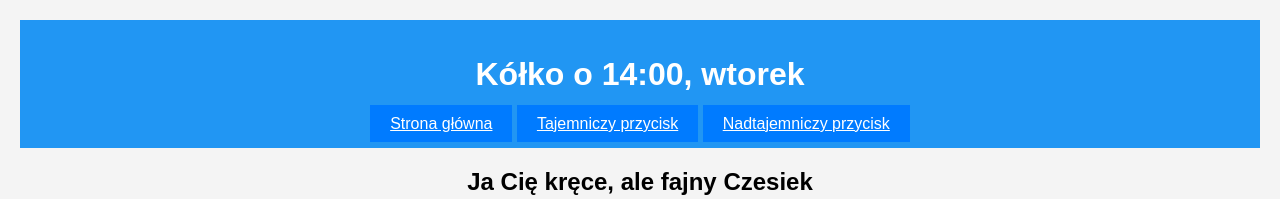
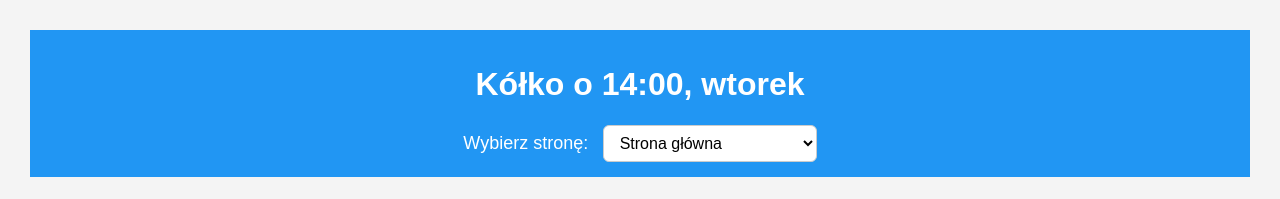
Before and after one commit to IchSpieleDieGitarre/Czesiek, a plain HTML site: page docs/index.html in a window 1280 px wide. Shown: the top 199 px of the page. Drawn offline with Linux system fonts and the light colour scheme.

Commit message:
Add files via upload

```diff
--- a/docs/index.html
+++ b/docs/index.html
@@ -54,15 +54,23 @@
       color: #777;
     }
   </style>
+  <title>Lista rozwijana</title>
+  <!-- Łączenie z plikiem CSS -->
+  <link rel="stylesheet" href="styl_lista.css">
 </head>
 <body>
 
   <header>
     <h1>Kółko o 14:00, wtorek</h1>
     <nav>
-      <a href="index.html" class="niebieski-przycisk">Strona główna</a>
-      <a href="snake.html" class="niebieski-przycisk">Tajemniczy przycisk</a>
-      <a href="wojna/wojna_strona.html" class="niebieski-przycisk">Nadtajemniczy przycisk</a>
+      <label for="menu">Wybierz stronę:</label>
+        <select id="menu" onchange="location = this.value;">
+          <option value="index.html">Strona główna</option>
+          <option value="snake.html">Tajemniczy przycisk</option>
+          <option value="wojna/wojna_strona.html">Nadtajemniczy przycisk</option>
+</select>
+
+</select>
     </nav>
   </header>
 
--- /dev/null
+++ b/docs/styl_lista.css
@@ -0,0 +1,18 @@
+body {
+  font-family: Arial, sans-serif;
+  padding: 30px;
+  background: #f4f4f4;
+}
+
+label {
+  font-size: 18px;
+}
+
+select {
+  padding: 8px 12px;
+  font-size: 16px;
+  border-radius: 6px;
+  border: 1px solid #ccc;
+  margin-left: 10px;
+  background: white;
+}
```
